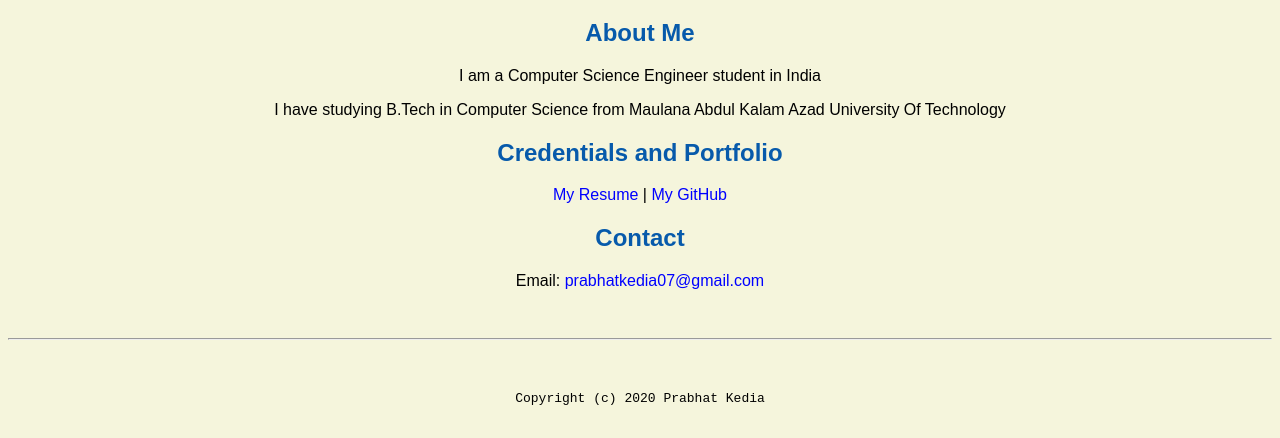
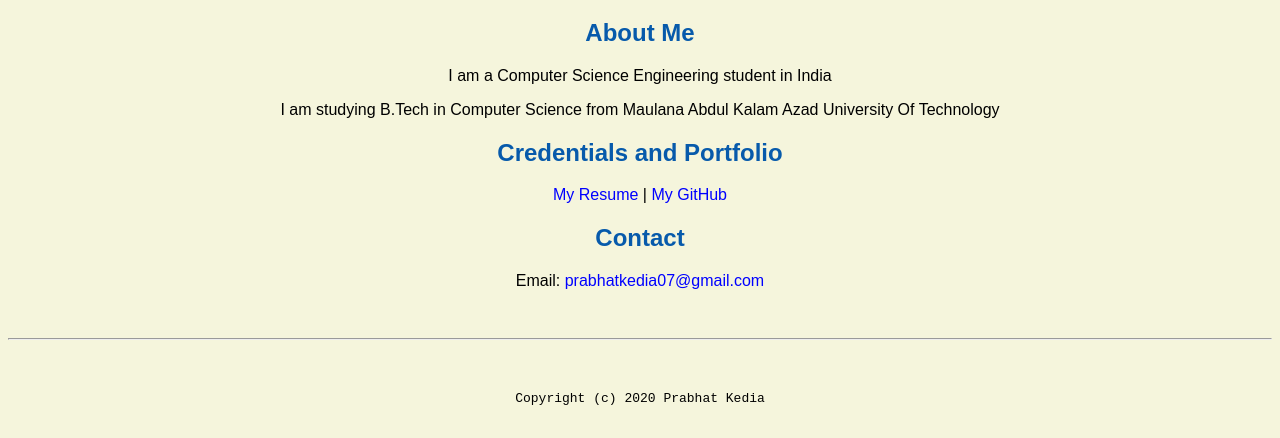
Before and after one commit to PrabhatKedia/PrabhatKedia.github.io, a plain HTML site: page index.html in a window 1280 px wide. Shown: the part 496-934 px from the top of the page. Drawn offline with Linux system fonts and the light colour scheme.

Commit message:
Add files via upload

```diff
--- a/index.html
+++ b/index.html
@@ -3,6 +3,7 @@
 <!-- this is a comment for human! -->
 
 <html lang="en">
+    <header>
   <title>Prabhat  Kedia's Portal</title>
   <link rel="stylesheet" href="css/master.css">
   <link rel="FaviconIcon" href="favicon.ico" type="image/x-icon">
@@ -16,8 +17,8 @@
     <img src="images/banner.jpg" width="75%" alt="banner">
     <h1>Prabhat Kedia's Portal</h1>
     <h2>About Me</h2>
-    <p>I am a Computer Science Engineer student in India</p>
-    <p>I have studying B.Tech in Computer Science from Maulana Abdul Kalam Azad University
+    <p>I am a Computer Science Engineering student in India</p>
+    <p>I am studying B.Tech in Computer Science from Maulana Abdul Kalam Azad University
     Of Technology</p>
     <p></p>
     <h2>Credentials and Portfolio</h2>
```
